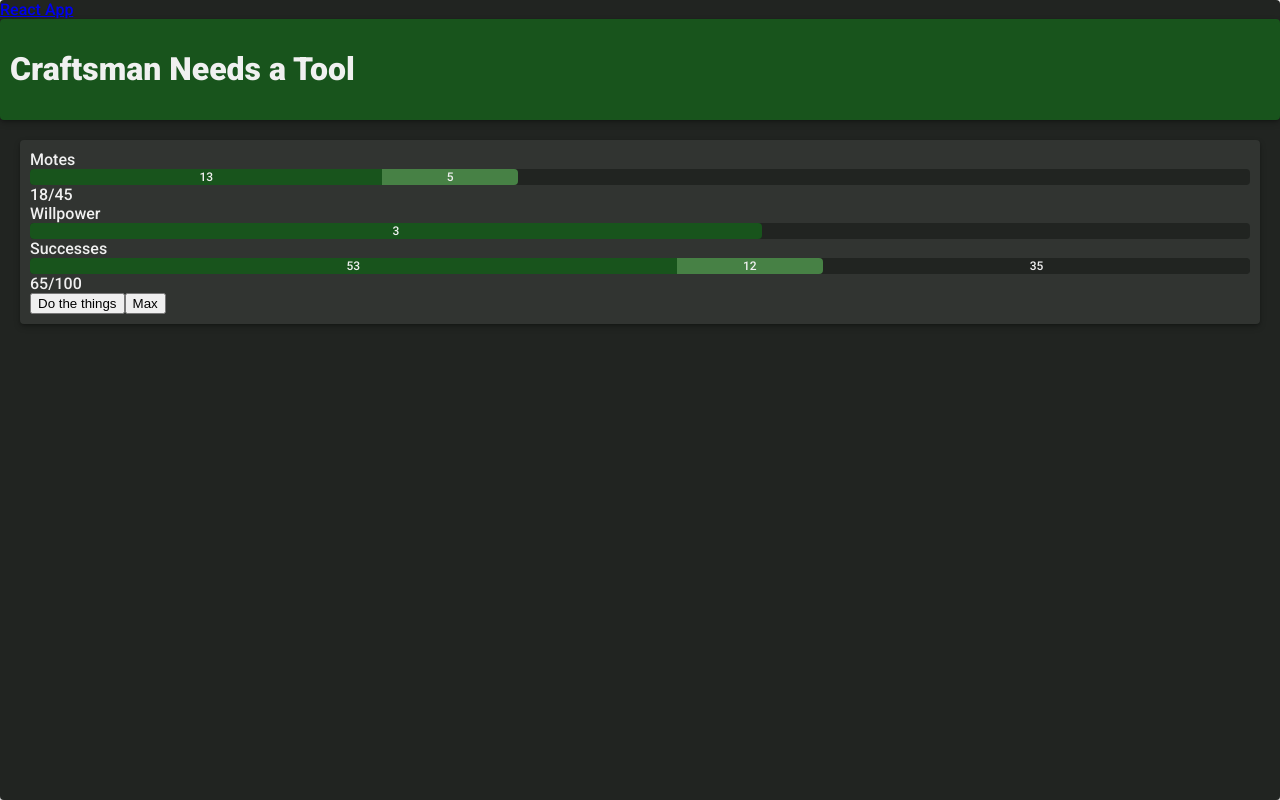
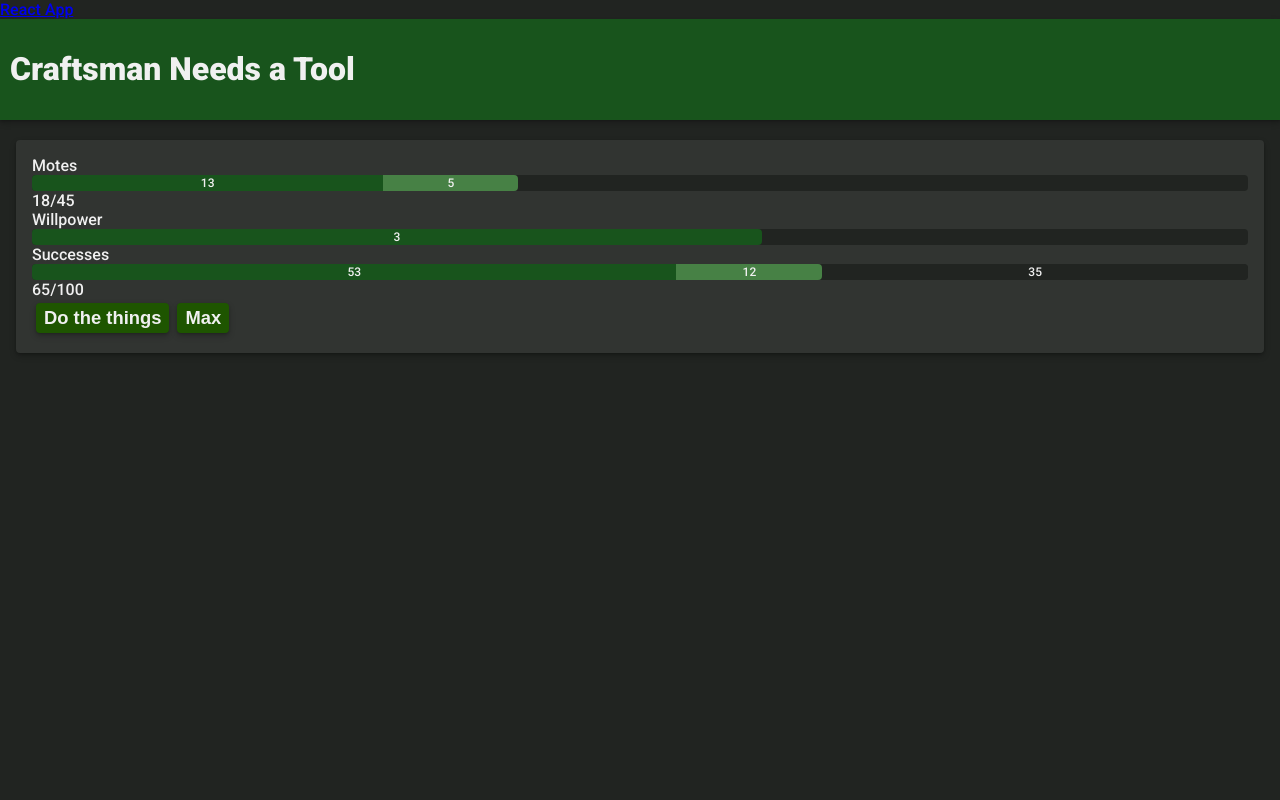
Before and after one commit to Everspace/craftsman-needs-a-tool, a React (Create React App) app: page / in a window 1280 px wide. Built offline with nearby package versions, Linux system fonts and the light colour scheme.

Commit message:
Make buttons, improve material with ROUNDED CORNERS sometimes

```diff
--- a/src/App.js
+++ b/src/App.js
@@ -1,6 +1,7 @@
 import React, { Component } from 'react';
 import './App.scss';
-import { Navbar, Jumbotron, Button, NavbarBrand } from 'reactstrap';
+import { Navbar, Jumbotron, NavbarBrand } from 'reactstrap';
+import Button from "components/atoms/Button"
 
 import MoteBar from "components/molecules/MoteBar"
 import SuccessBar from "components/molecules/SuccessBar"
@@ -66,12 +67,15 @@ class App extends Component {
         <Jumbotron>
           <Material
             className={cssClass.primary.main}
-            style={{padding: 10, zIndex: 1, marginBottom: 20}}>
+            style={{padding: 10, zIndex: 1, marginBottom: 20}}
+          >
             <h1>Craftsman Needs a Tool</h1>
           </Material>
           <Material
             className={cssClass.grey400}
-            style={{padding: 10, margin: 20}}>
+            style={{padding: "1rem", margin: "1rem"}}
+            rounded
+          >
             <MoteBar
               personal={this.state.personal}
               personalPool={this.state.personalPool}
--- /dev/null
+++ b/src/components/atoms/Button.js
@@ -0,0 +1,41 @@
+import React from "react"
+import { css } from "emotion";
+import { resting, waiting, hovering } from "styles/Shadows"
+import { cssClass } from "styles/Colors"
+import classnames from "lib/Style/classnames";
+
+let style = css`
+  background: none;
+  border: none;
+  padding: 0.25rem 0.5rem;
+  margin: 0.25rem;
+
+  font-size: 1.15rem;
+  font-weight: 900;
+
+  ${waiting}
+  ${cssClass.secondary.dark}
+
+  border-radius: 0.25rem;
+  transition: 0.25s all ease-in-out;
+
+  &:focus {
+    outline: 0;
+  }
+
+  &:hover {
+    ${hovering};
+  }
+
+  &:active {
+    ${resting};
+    ${cssClass.secondary.main};
+  }
+`
+
+export default props => {
+  return <button
+    {...props}
+    className={classnames(style, props.className)}
+  />
+}
--- a/src/components/atoms/Material.js
+++ b/src/components/atoms/Material.js
@@ -1,12 +1,17 @@
 import React from "react"
-import { waiting } from "styles/Shadows";
-import { css } from "emotion";
+import { waiting } from "styles/Shadows"
+import classnames from "lib/Style/classnames"
+import { roundedCorners } from "styles/Misc"
 
-let corners = css`
-  border-radius: 0.25rem;
-`
+export default props => {
+  let classes = [waiting, props.className]
 
-export default props => <div
-  {...props}
-  className={`${waiting} ${corners} ${props.className || ""}`}
-/>
+  if (props.rounded) {
+    classes.push(roundedCorners)
+  }
+
+  return <div
+    {...props}
+    className={classnames(...classes)}
+  />
+}
--- /dev/null
+++ b/src/lib/Style/classnames.js
@@ -0,0 +1,16 @@
+/**
+ * Smooshes classnames together
+ * @param names Array of classnames
+ */
+export default (...names) => {
+
+  let uniqueNames = []
+
+  names.forEach(name => {
+    if (!uniqueNames.includes(name) && name) {
+      uniqueNames.push(name)
+    }
+  })
+
+  return uniqueNames.join(' ')
+}
--- /dev/null
+++ b/src/styles/Misc.js
@@ -0,0 +1,7 @@
+import { css } from "emotion";
+
+
+
+export const roundedCorners = css`
+  border-radius: 0.25rem;
+`
```
